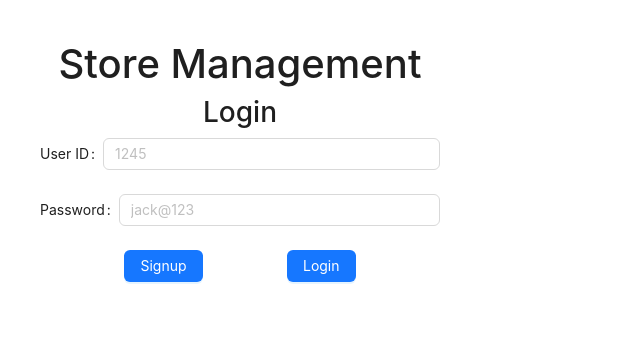
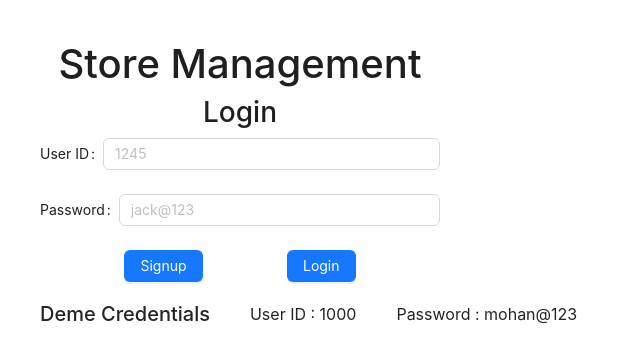
Before and after one commit to MohanRajA9/store-management-frontend, a React (Create React App) app: page / in a window 1280 px wide. Shown: the top 362 px of the page, without its empty margins (0-640 px from the left). Built offline with nearby package versions, Linux system fonts and the light colour scheme.

Commit message:
Demo Credentials Updted

```diff
--- a/src/App.css
+++ b/src/App.css
@@ -35,3 +35,10 @@
   display: flex;
   justify-content: space-between;
 }
+
+.demoCredentials{
+  display: flex;
+  /* align-items: center; */
+  margin-top: 20px;
+  gap: 40px;
+}
--- a/src/pages/Login.jsx
+++ b/src/pages/Login.jsx
@@ -41,6 +41,12 @@ function Login() {
                     </Form>
                 </Col>
             </Row>
+
+            <div className='demoCredentials' >
+                <div><h5>Deme Credentials</h5></div>
+                <div>User ID : 1000</div>
+                <div>Password : mohan@123</div>
+            </div>
         </div>
     )
 }
```
